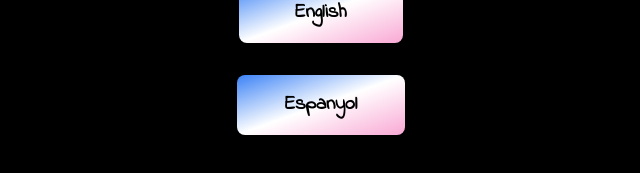
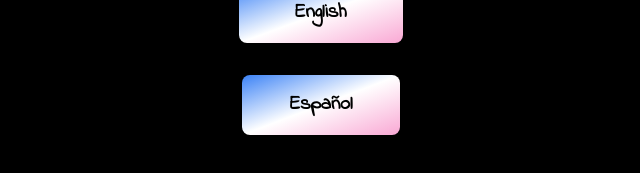
Before and after one commit to BenMoreira/ag-babyshower-invite, a React (Vite) app: page / in a window 1280 px wide. Shown: the part 341-514 px from the top of the page, without its empty margins (319-959 px from the left). Built offline with nearby package versions, Linux system fonts and the light colour scheme.

Commit message:
Fixes spelling mistake

```diff
--- a/src/App.jsx
+++ b/src/App.jsx
@@ -31,7 +31,7 @@ function App() {
 
         <button onClick={() => {setPopup(false); setSpanish(true)}}
         className='bg-gradient-to-tl from-pink-300 via-white to-blue-500 rounded-lg px-12 py-4 text-xl'>
-          Espanyol
+          Español
         </button>
       </div>
     </div> :
```
